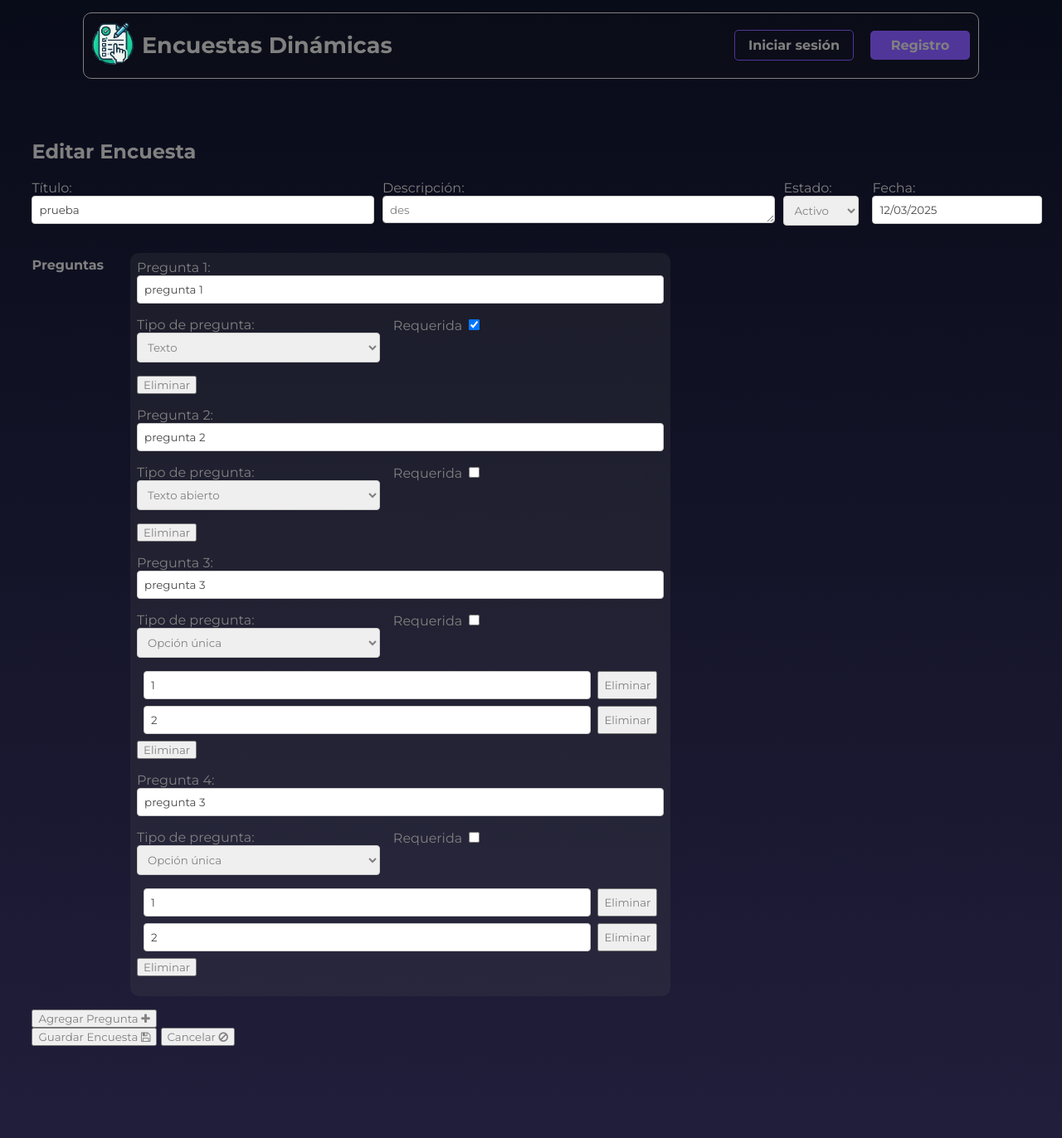
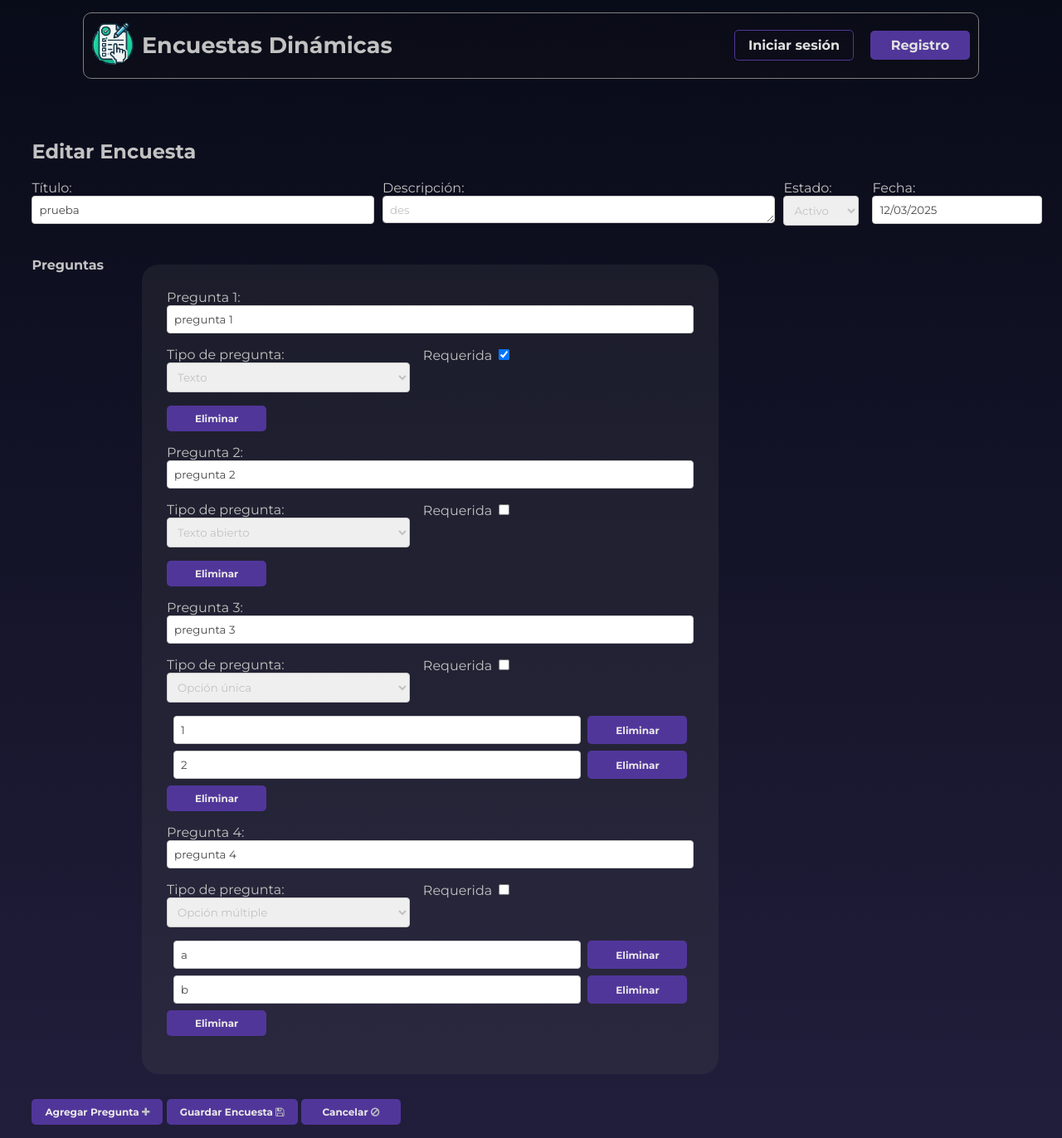
Before and after one commit to Izunny/Proyecto_Encuestas, a PHP site: page /editar.php in a window 1280 px wide. Shown: the whole page at 83% size. Run offline with PHP 8.4, Linux system fonts and the light colour scheme; data comes from the database, SQL or seed files in the repository.

Commit message:
editar encuestas
se termino el modulo de editar encuestas

```diff
--- a/encuestas/assets/css/style.css
+++ b/encuestas/assets/css/style.css
@@ -2,7 +2,7 @@
 
 * {
     font-family: 'Montserrat';
-    color:grey;
+    color:rgb(194, 194, 194);
 }
 
 html, body {
@@ -94,7 +94,7 @@
 }
 
 .index_button_one {
-    color: gray;
+    color: rgb(225, 225, 225);
     font-weight: bold;
     font-size: 16px;
     background-color: transparent;
@@ -109,7 +109,7 @@
 }
 
 .index_button_two {
-    color: gray;
+    color: rgb(225, 225, 225);
     font-weight: bold;
     font-size: 16px;
     background-color: #51369A;
@@ -224,11 +224,11 @@
 
 /* Estilos para las preguntas dinámicas */
 #panelPreguntasContainer {
-    margin-top: 2rem;
+    margin-top: 20px;
     background-color: rgba(88, 88, 88, 0.2);
-    border-radius: 10px;
-    padding: 0.5rem;
-    margin: 1rem;
+    border-radius: 20px;
+    padding: 30px;
+    margin: 30px;
 
 }
 
@@ -276,3 +276,16 @@
     max-height: 15px; /* Para evitar que crezca demasiado */
 
 }
+
+button {
+    color: rgb(233, 233, 233);
+    font-weight: bold;
+    font-size:12px;
+    background-color: #51369A;
+    border-radius: 5px;
+    border: none;
+    padding: 0.5rem 1rem;
+    min-width: 120px;
+    cursor: pointer;
+    transition: all 0.3s ease 0s;
+}
--- a/encuestas/editar.php
+++ b/encuestas/editar.php
@@ -32,13 +32,35 @@
     $preguntas = $stmt_preguntas->fetchAll(PDO::FETCH_ASSOC);
 
     // Obtener las opciones de cada pregunta
-    foreach ($preguntas as &$pregunta) {
-        $sql_opciones = "SELECT * FROM enc_opcion WHERE idpregunta = :idpregunta";
-        $stmt_opciones = $pdo->prepare($sql_opciones);
-        $stmt_opciones->execute(['idpregunta' => $pregunta['idpregunta']]);
-        $pregunta['opciones'] = $stmt_opciones->fetchAll(PDO::FETCH_ASSOC);
+    $nuevas_preguntas = [];
+
+foreach ($preguntas as $pregunta) {
+    if (!isset($pregunta['idpregunta'])) continue;
+
+    $sql_opciones = "SELECT * FROM enc_opcion WHERE idpregunta = :idpregunta";
+    $stmt_opciones = $pdo->prepare($sql_opciones);
+    $stmt_opciones->execute(['idpregunta' => $pregunta['idpregunta']]);
+
+    $opciones = $stmt_opciones->fetchAll(PDO::FETCH_ASSOC);
+
+    // Solo agregar opciones si es opción única (3) o múltiple (4)
+    if (in_array($pregunta['idtipopregunta'], ['3', '4'])) {
+        $pregunta['opciones'] = $opciones ?: [];
+    } else {
+        $pregunta['opciones'] = [];
     }
+
+    $nuevas_preguntas[] = $pregunta; // Guardar en nuevo array
 }
+
+$preguntas = $nuevas_preguntas; // Reemplazar el array original con el corregido
+
+
+
+}
+
+
+
 ?>
 
 <!DOCTYPE html>
@@ -129,12 +151,14 @@
                         </div>
                     </div>
 
-                    <button type="button" class="btn btn-success mt-3" onclick="agregarPreguntaPanel()">Agregar Pregunta <i class="fa fa-plus"></i></button>
 
                     <div class="row">
                         <div class="col-12">
+                            <button type="button" class="btn btn-success mt-3" onclick="agregarPreguntaPanel()">Agregar Pregunta <i class="fa fa-plus"></i></button>
                             <button type="submit" class="btn btn-primary">Guardar Encuesta <i class="fa fa-save"></i></button>
-                            <button type="button" class="btn btn-default" onclick="Cancelar(this)">Cancelar <i class="fa fa-ban"></i></button>
+                            <button type="button" class="btn btn-default" onclick="window.location.href='welcome.php'">
+                                Cancelar <i class="fa fa-ban"></i>
+                            </button>
                         </div>
                     </div>
                 </form>
```
Also changed, not shown: encuestas/agregar.php (+5 -2 lines), encuestas/guardar_encuesta.php (+42 -32 lines).
